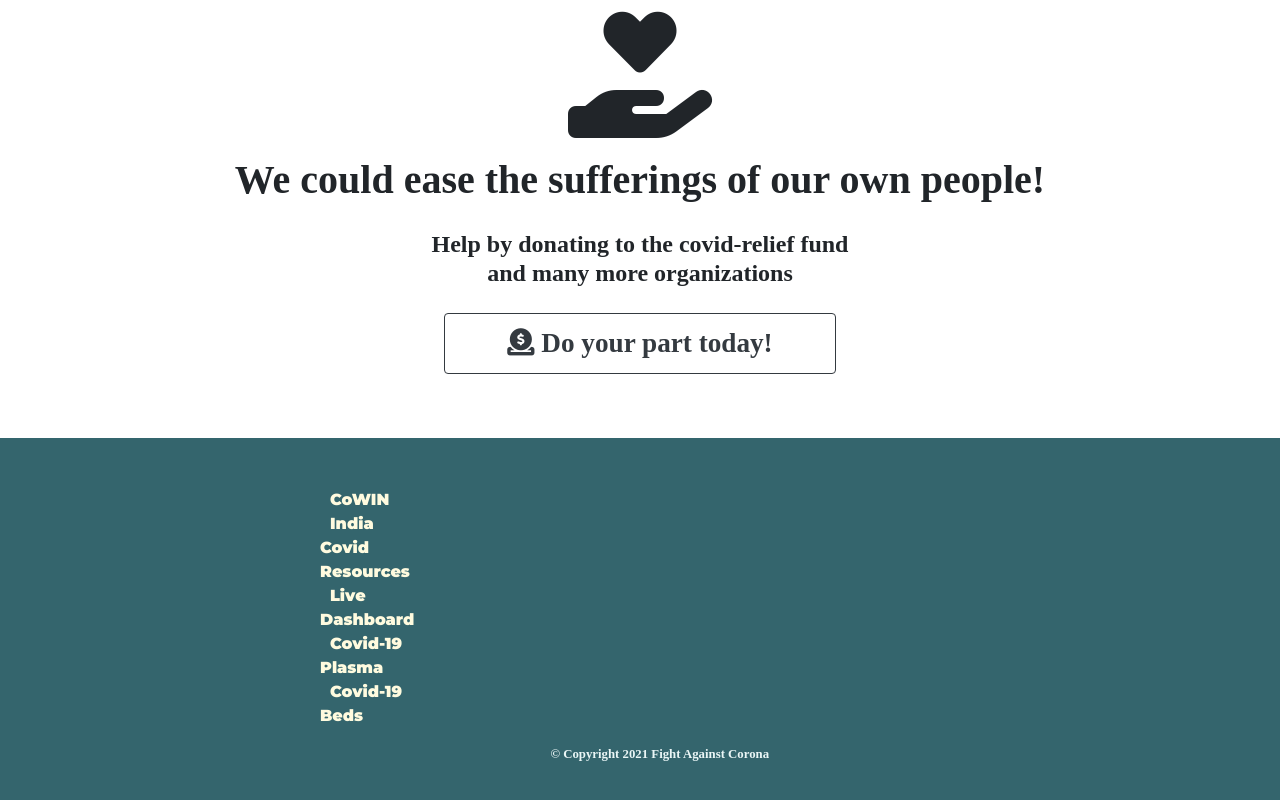
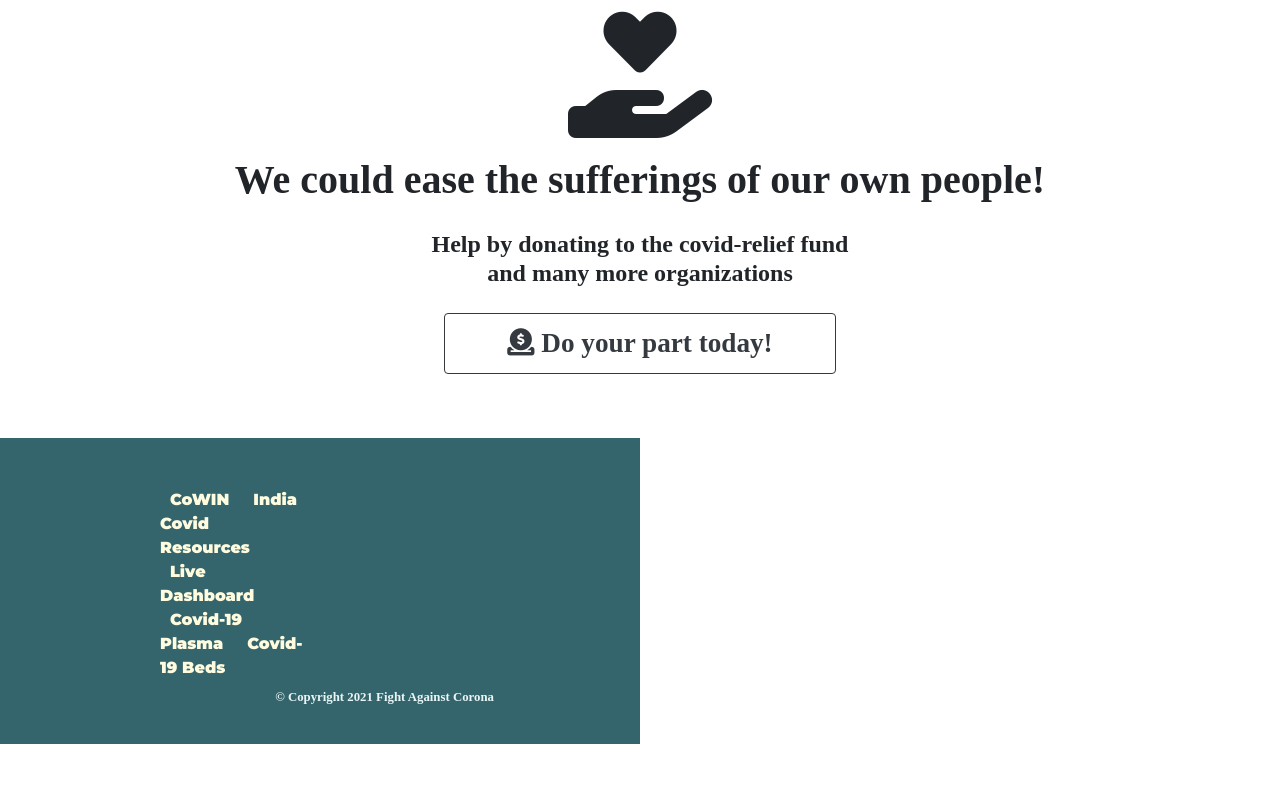
Before and after one commit to gresika/trial, a plain HTML site: page index.html in a window 1280 px wide. Shown: the part 2113-2913 px from the top of the page. After the commit the page ends 2857 px from the top, so only its background shows below. Drawn offline with nearby package versions, Linux system fonts and the light colour scheme.

Commit message:
Update index.html

```diff
--- a/index.html
+++ b/index.html
@@ -153,8 +153,8 @@
   <!-- Footer -->
 
   <footer id="footer">
-    <div class="bottom-container">
-      <div class=" col-lg-4 ft">
+    <div class="bottom-container col-lg-6">
+      <div class=" col-lg-6 ft">
         <a class="footer-link ft2" href="https://www.cowin.gov.in/home">CoWIN</a>
         <a class="footer-link ft2" href="https://indiacovidresources.in/">India Covid Resources</a>
         <a class="footer-link ft2" href="https://www.mygov.in/covid-19">Live Dashboard</a>
```
